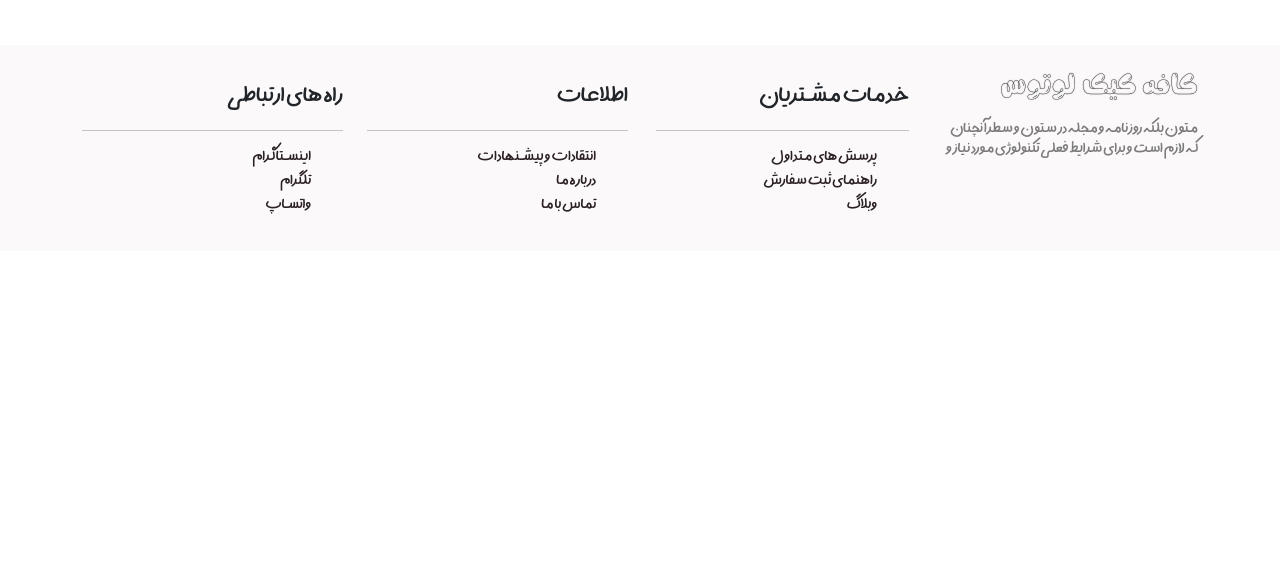
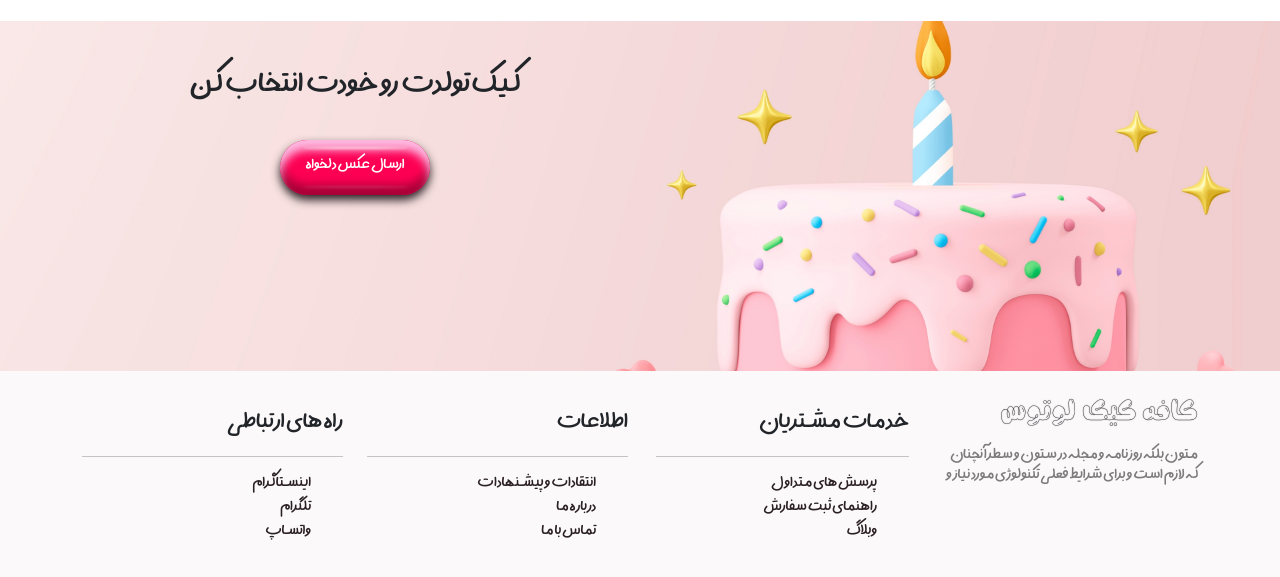
Before and after one commit to ielhamsv/Cake-Shop, a website: page index.html in a window 1280 px wide. Shown: the part 2274-2851 px from the top of the page. Before the commit the page ends 2525 px from the top, so only its background shows below. Drawn offline with nearby package versions, Linux system fonts and the light colour scheme.

Commit message:
add new section

```diff
--- a/assets/scss/style.scss
+++ b/assets/scss/style.scss
@@ -476,3 +476,12 @@ li{
 #close-form{
   cursor: pointer;
 }
+
+.parallax{
+  height: 350px;
+  background-image:url("../pics/bg-cake.jpg") ;
+  background-attachment: fixed;
+  background-position: center;
+  background-repeat: no-repeat;
+  background-size: cover;
+}
--- a/index.html
+++ b/index.html
@@ -646,11 +646,26 @@
             </div>
 </section>
 
-<footer class="bg-light-color mt-4">
+<section class="parallax">
+    <div class="container pt-4 text-center">
+        <div class="row justify-content-end mt-4">
+            <div class="col-6">
+                <h2>کیک تولدت رو خودت انتخاب کن</h2>
+            </div>
+        </div>
+        <div class="row justify-content-end">
+            <div class="col-6 text-center mt-4">
+                <a class="Btn mx-auto" href="">ارسال عکس دلخواه</a>
+            </div>
+        </div>
+    </div>
+</section>
+
+<footer class="bg-light-color">
     <div class="container pt-4">
         <div class="row">
             <div class="col-md-3">
-                <a href="" class="col-3 col-md-6 brand-font dark-text fw-bold text-shadow h3">کافه کیک لوتوس</a>
+                <a href="index.html" class="col-3 col-md-6 brand-font dark-text fw-bold text-shadow h3">کافه کیک لوتوس</a>
                 <p class="text-black-50 h6 pt-3">متون بلکه روزنامه و مجله در ستون و سطرآنچنان که لازم است و برای شرایط فعلی تکنولوژی مورد نیاز و</p>
             </div>
             <div class="col-md-9">
```
Also changed, not shown: cart.html (+1 -1 lines), fav.html (+1 -1 lines), assets/css/styles.css, assets/pics/bg-cake.jpg (added), 1 other file.
